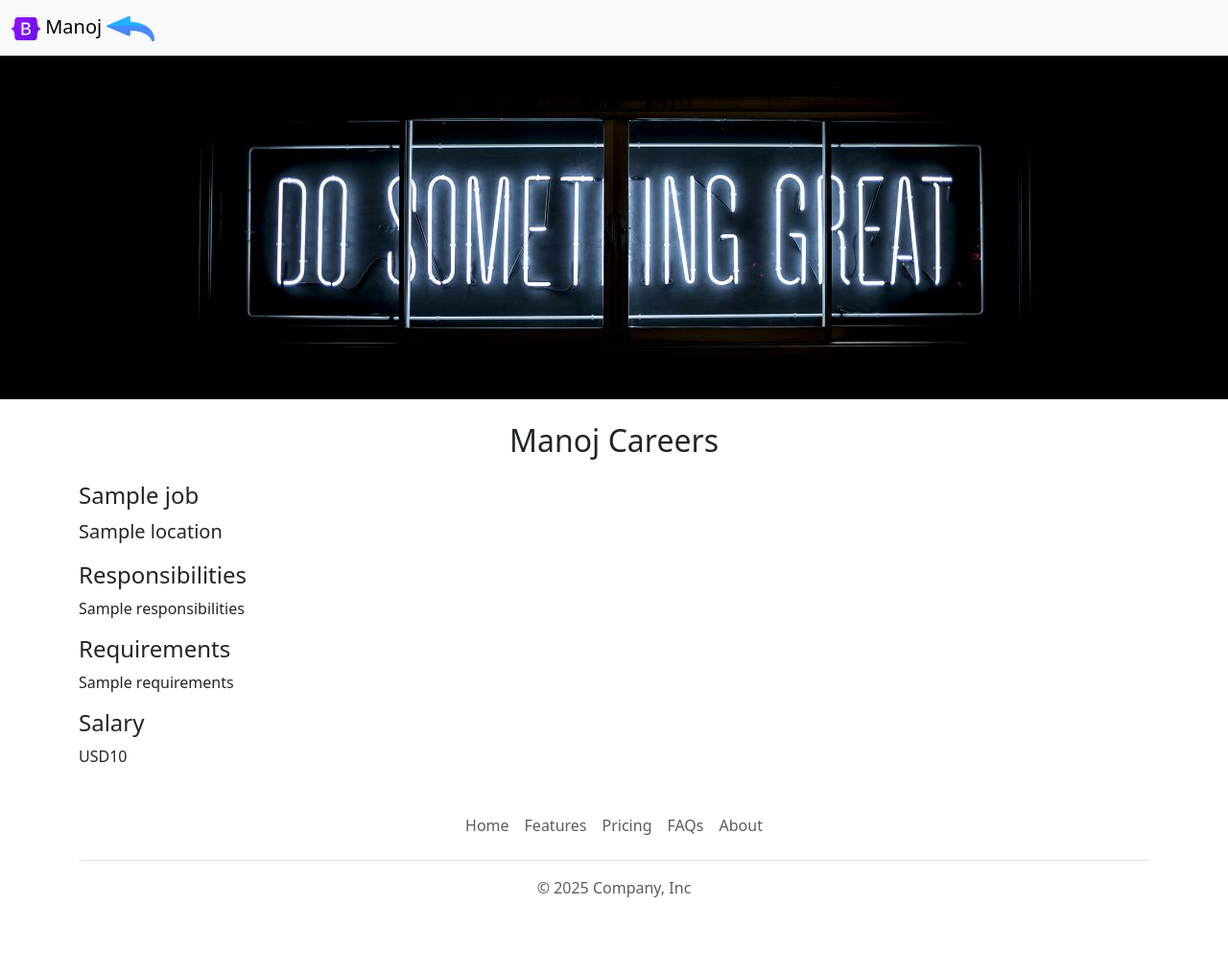
After one commit to manoj-skm/manoj-career-wesite2, a Flask app: template templates/jobpage.html in a window 1280 px wide. The commit adds this page. Shown: the whole page at 96% size. Run offline with Flask 3, Linux system fonts and the light colour scheme; the template is opened without the code that fills it: most values are stand-ins (such as "Sample title", 1, 10 or a date in 2020).

Commit message:
dynamic pages for each job

```diff
--- a/app.py
+++ b/app.py
@@ -1,5 +1,5 @@
 from flask import Flask,render_template, jsonify
-from database import load_jobs_from_db
+from database import load_jobs_from_db, load_job_from_db
 
 app = Flask(__name__)
 
@@ -15,5 +15,12 @@ def list_jobs():
   jobs = load_jobs_from_db()
   return jsonify(jobs)
 
+@app.route("/job/<id>")
+def show_job(id):
+  job = load_job_from_db(id)
+  if not job:
+    return "Not Found", 404
+  return render_template('jobpage.html',job=job)
+
 if __name__ == "__main__":
   app.run(host='0.0.0.0', debug=True)
--- a/database.py
+++ b/database.py
@@ -10,3 +10,12 @@ def load_jobs_from_db():
     for row in result.mappings():
         jobs.append(dict(row))
     return jobs
+
+def load_job_from_db(id):
+  with engine.connect() as conn:
+    result = conn.execute(text(f"SELECT * FROM jobs WHERE id = {id};"))
+    rows = result.mappings().all()
+    if len(rows) == 0:
+      return None
+    else:
+      return dict(rows[0])
--- /dev/null
+++ b/templates/banner.html
@@ -0,0 +1,9 @@
+<style>
+  #banner{
+    height:360px;
+    object-fit:cover;
+    width:100%;
+    margin-bottom:16px;
+  }
+</style>
+<img class="img-fluid" id="banner" src="{{ url_for('static', filename='image.jpg') }}" alt="banner"}}">
--- /dev/null
+++ b/templates/bootstrap.html
@@ -0,0 +1,3 @@
+<meta charset="utf-8">
+<meta name="viewport" content="width=device-width, initial-scale=1">
+<link href="https://cdn.jsdelivr.net/npm/bootstrap@5.3.3/dist/css/bootstrap.min.css" rel="stylesheet" integrity="sha384-QWTKZyjpPEjISv5WaRU9OFeRpok6YctnYmDr5pNlyT2bRjXh0JMhjY6hW+ALEwIH" crossorigin="anonymous">
--- a/templates/jobitem.html
+++ b/templates/jobitem.html
@@ -11,6 +11,6 @@
     {% endif %}
   </div>
   <div class="col-2">
-    <a href=" mailto:skmanoj53@gmail.com?subject=Application%20for%20{{job['title']}}&body=my%20name%0D%0A%0D%0Ayour%20name " type="button" class="btn btn-outline-primary">Apply</a>
+    <a href="/job/{{job['id']}}" type="button" class="btn btn-outline-primary">Apply</a>
   </div>
 </div>
--- /dev/null
+++ b/templates/jobpage.html
@@ -0,0 +1,24 @@
+<!DOCTYPE html>
+<html>
+
+  <head>
+    <title>{{job.title}} - Manoj Careers</title>
+    {% include 'bootstrap.html' %}
+  </head>
+  <body>
+    {% include 'nav.html' %}
+    {% include 'banner.html' %}
+    <div class="container">
+      <h2 class="text-center mt-2 mb-4">Manoj Careers</h2>
+      <h4 class="mb-2">{{job.title}}</h4>
+      <p class="lead mt-0">{{job.location}}</p>
+      <h4>Responsibilities</h4>
+      <p>{{job.responsibilities}}</p>
+      <h4>Requirements</h4>
+      <p>{{job.requirements}}</p>
+      <h4>Salary</h4>
+      <p>{{job.currency}}{{job.salary}}</p>
+    </div>
+    {% include 'footer.html' %}
+  </body>
+</html>
--- a/templates/nav.html
+++ b/templates/nav.html
@@ -1,8 +1,8 @@
 <nav class="navbar bg-body-tertiary shadow-sm fixed-top bg-white">
   <div class="container-fluid">
-    <a class="navbar-brand" href="#">
+    <a class="navbar-brand" href="/">
       <img src="/static/logo.svg" alt="Logo" width="30" height="24"">
-      Manoj Careers
+      Manoj  <img src="/static/back(1).png" width="50" height="30"">
     </a>
   </div>
 </nav>
```
Also changed, not shown: templates/home.html (+2 -13 lines), static/back(1).png (added).
